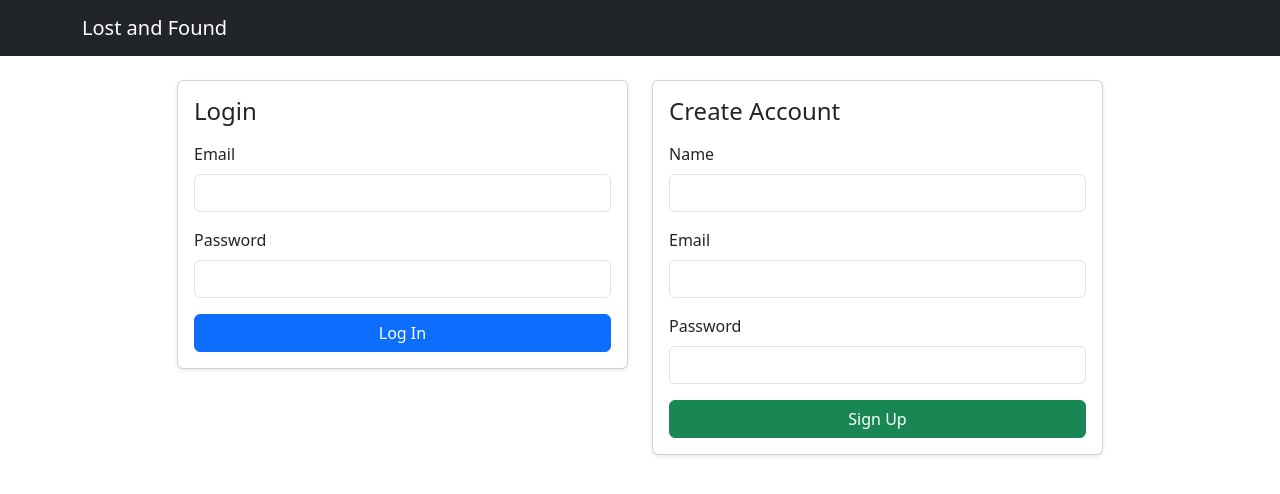
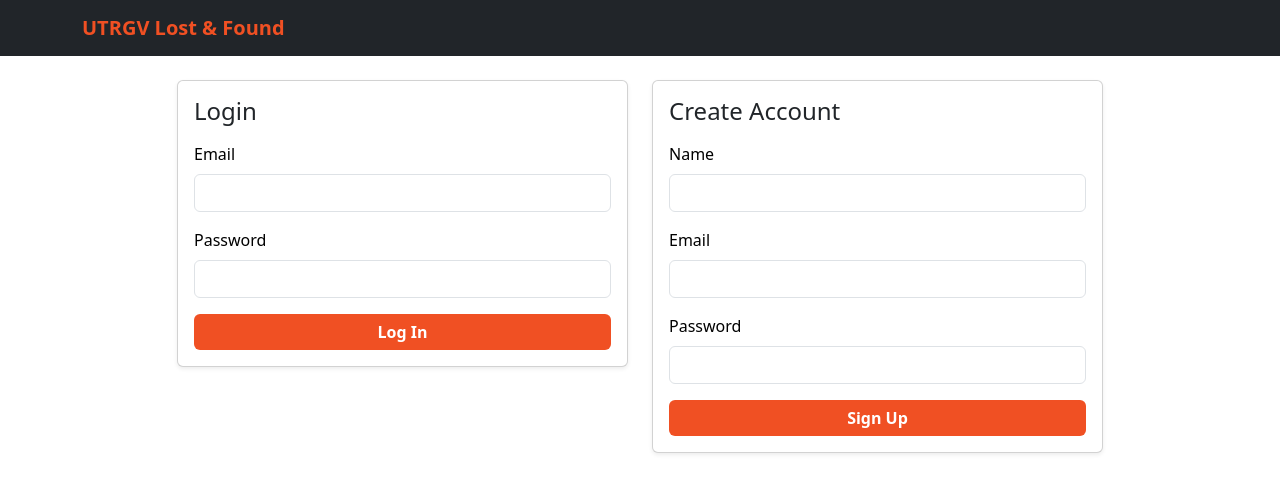
Before and after one commit to Abel-1020-25/Lost-and-found-project, a plain HTML site: page login/account creation/login/login.html in a window 1280 px wide. Drawn offline with nearby package versions, Linux system fonts and the light colour scheme.

Commit message:
changed the login page detail

```diff
--- a/login/account creation/login/login.html
+++ b/login/account creation/login/login.html
@@ -2,28 +2,50 @@
 <html lang="en">
 <head>
     <meta charset="UTF-8">
-    <title>Login / Sign Up - Lost and Found</title>
+    <title>Login / Sign Up - UTRGV Lost & Found</title>
 
     <!-- Bootstrap CSS -->
     <link href="https://cdn.jsdelivr.net/npm/bootstrap@5.3.2/dist/css/bootstrap.min.css" rel="stylesheet">
+
+    <style>
+        h4, label {
+            color: black;
+        }
+        .btn-orange {
+            background-color: #F05023;
+            color: white;
+            font-weight: bold;
+            border: none;
+        }
+        .btn-orange:hover {
+            background-color: #d8431f;
+            color: white;
+        }
+        .navbar-brand {
+            color: #F05023 !important;
+            font-weight: bold;
+        }
+    </style>
 </head>
 <body class="login-background">
 
-    <!-- navbar-->
+    <!-- Navbar -->
     <nav class="navbar navbar-dark bg-dark mb-4">
-        <div class="container d-flex justify-content-between">
-            <a class="navbar-brand" href="index.html">Lost and Found </a>
+        <div class="container d-flex justify-content-start align-items-center">
+            <a class="navbar-brand" href="index.html">UTRGV Lost & Found</a>
         </div>
     </nav>
 
     <div class="container">
         <div class="row justify-content-center">
-            <!-- login -->
+
+            <!-- Login -->
             <div class="col-md-5">
                 <div class="card shadow-sm mb-4">
                     <div class="card-body">
                         <h4 class="card-title mb-3">Login</h4>
                         <form id="loginForm">
+
                             <div class="mb-3">
                                 <label class="form-label">Email</label>
                                 <input type="email" class="form-control" id="loginEmail" required>
@@ -34,21 +56,22 @@
                                 <input type="password" class="form-control" id="loginPassword" required>
                             </div>
 
-                            <a href="afterLog.html" class="btn btn-primary w-100">
+                            <a href="afterLog.html" class="btn btn-orange w-100">
                                 Log In
-                                </a>
+                            </a>
 
                         </form>
                     </div>
                 </div>
             </div>
 
-            <!-- signup -->
+            <!-- Signup -->
             <div class="col-md-5">
                 <div class="card shadow-sm mb-4">
                     <div class="card-body">
                         <h4 class="card-title mb-3">Create Account</h4>
                         <form id="signupForm">
+
                             <div class="mb-3">
                                 <label class="form-label">Name</label>
                                 <input type="text" class="form-control" id="signupName" required>
@@ -64,18 +87,20 @@
                                 <input type="password" class="form-control" id="signupPassword" required>
                             </div>
 
-                            <button type="submit" class="btn btn-success w-100">Sign Up</button>
+                            <button type="submit" class="btn btn-orange w-100">
+                                Sign Up
+                            </button>
+
                         </form>
                     </div>
                 </div>
             </div>
+
         </div>
     </div>
 
-    <!-- Bootstrap JS -->
     <script src="https://cdn.jsdelivr.net/npm/bootstrap@5.3.2/dist/js/bootstrap.bundle.min.js"></script>
+    <script src="auth.js"></script>
 
-    <!-- Auth JS logic -->
-    <script src="auth.js"></script>
 </body>
 </html>
```
